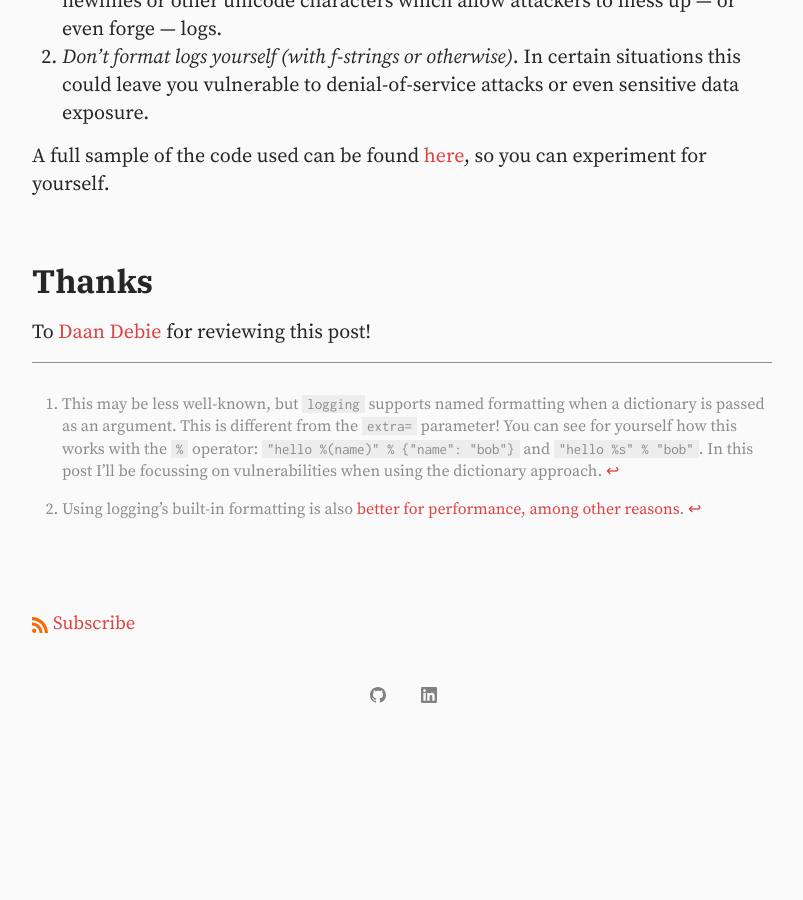
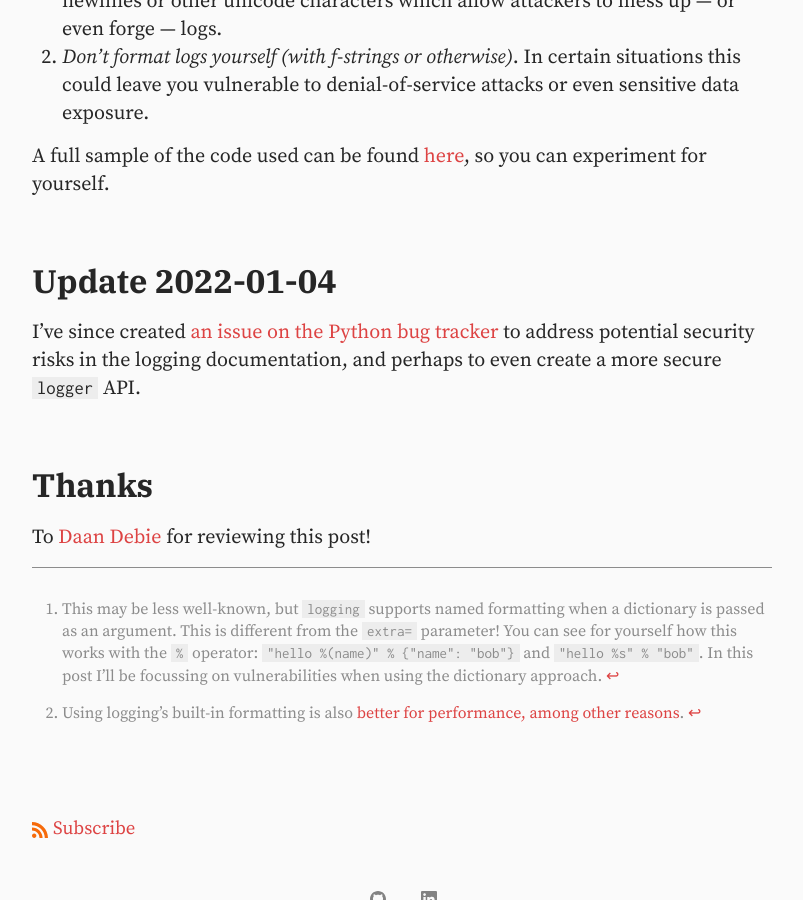
Before and after one commit to ariebovenberg/ariebovenberg.github.io, a Jekyll site: the page built from _posts/2021-12-27-is-your-python-code-vulnerable-to-log-injection.md, in a window 1280 px wide and 900 px high, scrolled down 4731 px. Shown: the whole window, without its empty margins (238-1041 px from the left). Built offline with Jekyll 4.4.1, drawn with Linux system fonts in a browser that asks for light colours; before the commit the page ends 5482 px from its top, so only the background shows below that.

Commit message:
add note to logging article on BPO ticket

```diff
--- a/_posts/2021-12-27-is-your-python-code-vulnerable-to-log-injection.md
+++ b/_posts/2021-12-27-is-your-python-code-vulnerable-to-log-injection.md
@@ -209,6 +209,12 @@ A full sample of the code used can be found
 [here](https://gist.github.com/ariebovenberg/dfd849ddc7a0dc7428a22b5b8a468134),
 so you can experiment for yourself.
 
+### Update 2022-01-04
+
+I've since created [an issue on the Python bug tracker](https://bugs.python.org/issue46200)
+to address potential security risks in the logging documentation,
+and perhaps to even create a more secure `logger` API.
+
 ### Thanks
 
 To [Daan Debie](https://daan.fyi) for reviewing this post!
```
